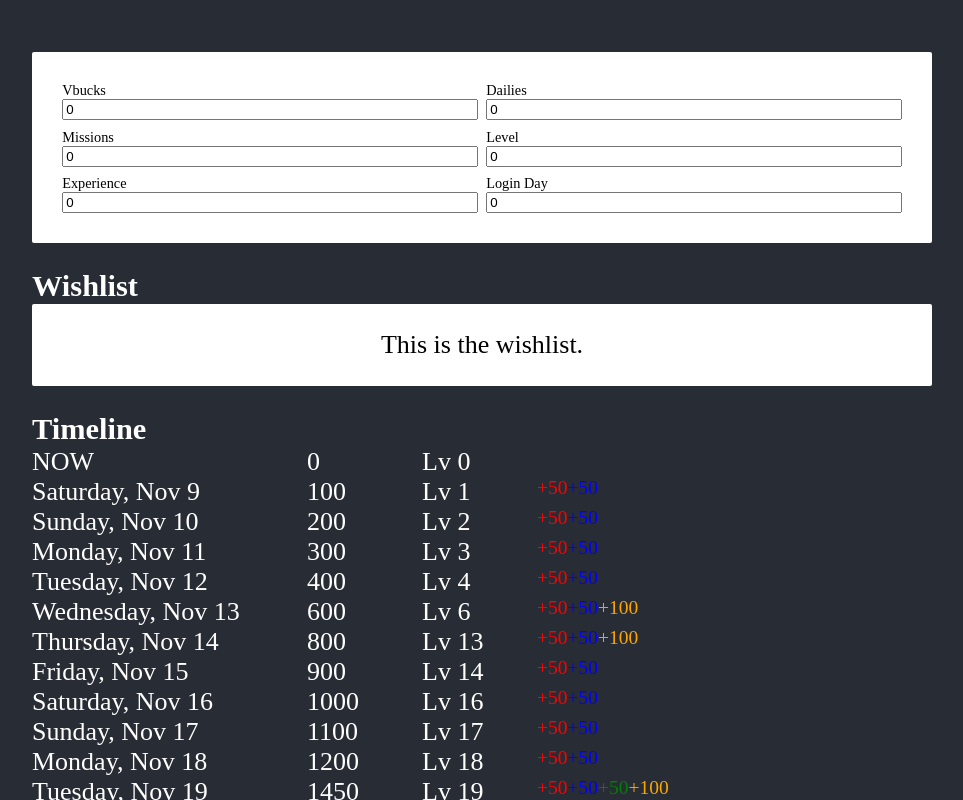
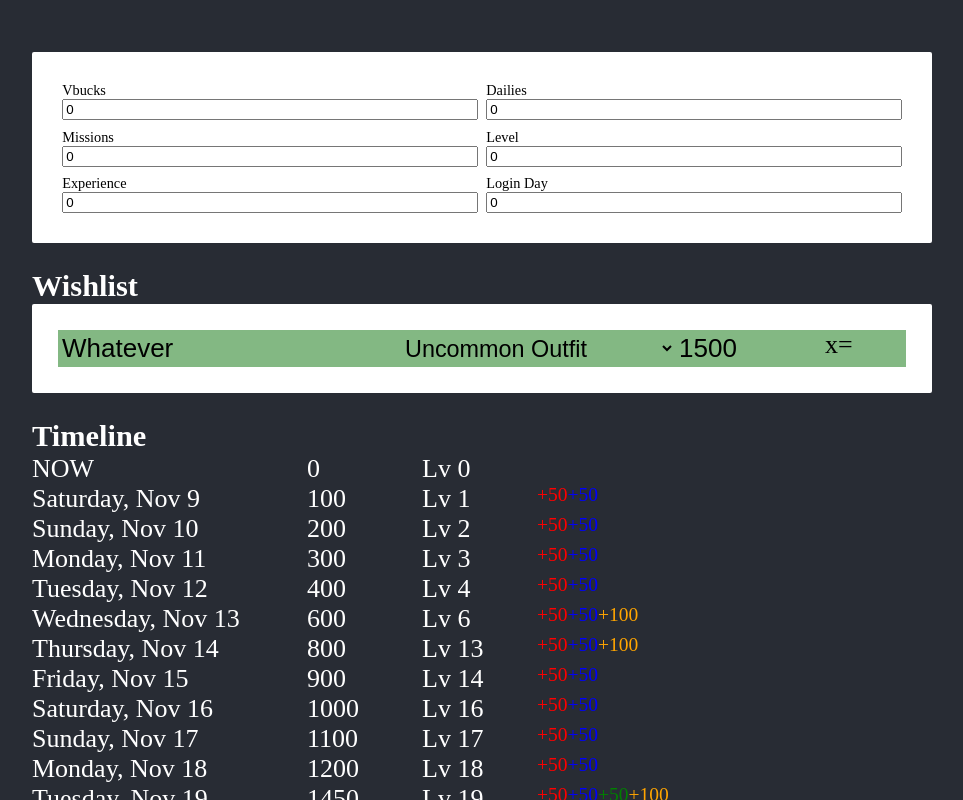
Before and after one commit to pirica/Forttomo, a React (Create React App) app: page / in a window 1280 px wide. Shown: the top 800 px of the page, without its empty margins (158-1121 px from the left). Built offline with nearby package versions, Linux system fonts and the light colour scheme.

Commit message:
Implemented basic wishlist input form

```diff
--- /dev/null
+++ b/src/Components/WishlistView/WishlistItem.js
@@ -0,0 +1,85 @@
+import React, { useEffect } from 'react';
+
+function WishlistItem({ name, category, price }) {
+    const itemRef = React.createRef();
+
+    const setBackground = className => {
+        // All contrails and music packs are rare only
+        className = ['contrail', 'music'].includes(className)
+            ? 'rare'
+            : className;
+
+        itemRef.current.classList = 'wishlist_item';
+        itemRef.current.classList.add(className);
+    };
+
+    const updateBackground = e => {
+        let rarity = e.target.value.split(' ')[0].toLowerCase();
+
+        setBackground(rarity);
+    };
+
+    useEffect(() => {
+        let rarity = category.split(' ')[0].toLowerCase();
+
+        setBackground(rarity);
+    });
+
+    return (
+        <div className='wishlist_item' ref={itemRef}>
+            <input
+                type='text'
+                className='wishlist_input item_name_input'
+                defaultValue={name}
+            />
+            <select onChange={updateBackground}>
+                <optgroup label='Outfit'>
+                    <option>Uncommon Outfit</option>
+                    <option>Rare Outfit</option>
+                    <option>Epic Outfit</option>
+                    <option>Legendary Outfit</option>
+                </optgroup>
+                <optgroup label='Pickaxe'>
+                    <option>Uncommon Pickaxe</option>
+                    <option>Rare Pickaxe</option>
+                    <option>Epic Pickaxe</option>
+                </optgroup>
+                <optgroup label='Glider'>
+                    <option>Uncommon Glider</option>
+                    <option>Rare Glider</option>
+                    <option>Epic Glider</option>
+                    <option>Legendary Glider</option>
+                </optgroup>
+                <optgroup label='Emote'>
+                    <option>Uncommon Emote</option>
+                    <option>Rare Emote</option>
+                    <option>Epic Emote</option>
+                </optgroup>
+                <optgroup label='Wrap'>
+                    <option>Uncommon Wrap</option>
+                    <option>Rare Wrap</option>
+                    <option>Epic Wrap</option>
+                </optgroup>
+                <optgroup label='Backbling'>
+                    <option>Uncommon Backbling</option>
+                    <option>Rare Backbling</option>
+                    <option>Epic Backbling</option>
+                </optgroup>
+                <optgroup label='Other'>
+                    <option>Contrail</option>
+                    <option>Music</option>
+                    <option>Other</option>
+                </optgroup>
+            </select>
+            <input
+                type='text'
+                className='wishlist_input item_cost_input'
+                defaultValue={price}
+            />
+            <div className='wishlist_delete'>x</div>
+            <div className='wishlist_handler'>=</div>
+        </div>
+    );
+}
+
+export default WishlistItem;
--- a/src/Components/WishlistView/WishlistView.js
+++ b/src/Components/WishlistView/WishlistView.js
@@ -1,11 +1,18 @@
 import React from 'react';
 import './WishlistView.scss';
+import WishlistItem from './WishlistItem';
 
 function WishlistView() {
     return (
         <div className='section'>
             <h3>Wishlist</h3>
-            <div className='timeline_view card'>This is the wishlist.</div>
+            <div className='timeline_view card'>
+                <WishlistItem
+                    name='Whatever'
+                    category='uncommon outfit'
+                    price='1500'
+                />
+            </div>
         </div>
     );
 }
--- a/src/Components/WishlistView/WishlistView.scss
+++ b/src/Components/WishlistView/WishlistView.scss
@@ -0,0 +1,49 @@
+.wishlist_item {
+    display: flex;
+    width: 100%;
+}
+
+.wishlist_input {
+    background: none;
+    border: 2px solid transparent;
+    border-radius: 5px;
+    font-size: 1em;
+}
+
+.wishlist_input:focus {
+    border: 2px solid #8bb5f5;
+    color: rgb(97, 96, 96);
+    font-weight: 700;
+    outline: none;
+}
+
+select {
+    background: none;
+    border: none;
+    font-size: 0.9em;
+    outline: none;
+}
+
+.item_cost_input {
+    width: 150px;
+}
+
+.uncommon {
+    background-color: rgb(131, 184, 131);
+}
+
+.rare {
+    background-color: rgb(154, 215, 255);
+}
+
+.epic {
+    background-color: rgb(190, 119, 190);
+}
+
+.legendary {
+    background-color: rgb(238, 191, 104);
+}
+
+.other {
+    background-color: rgb(206, 206, 206);
+}
```
